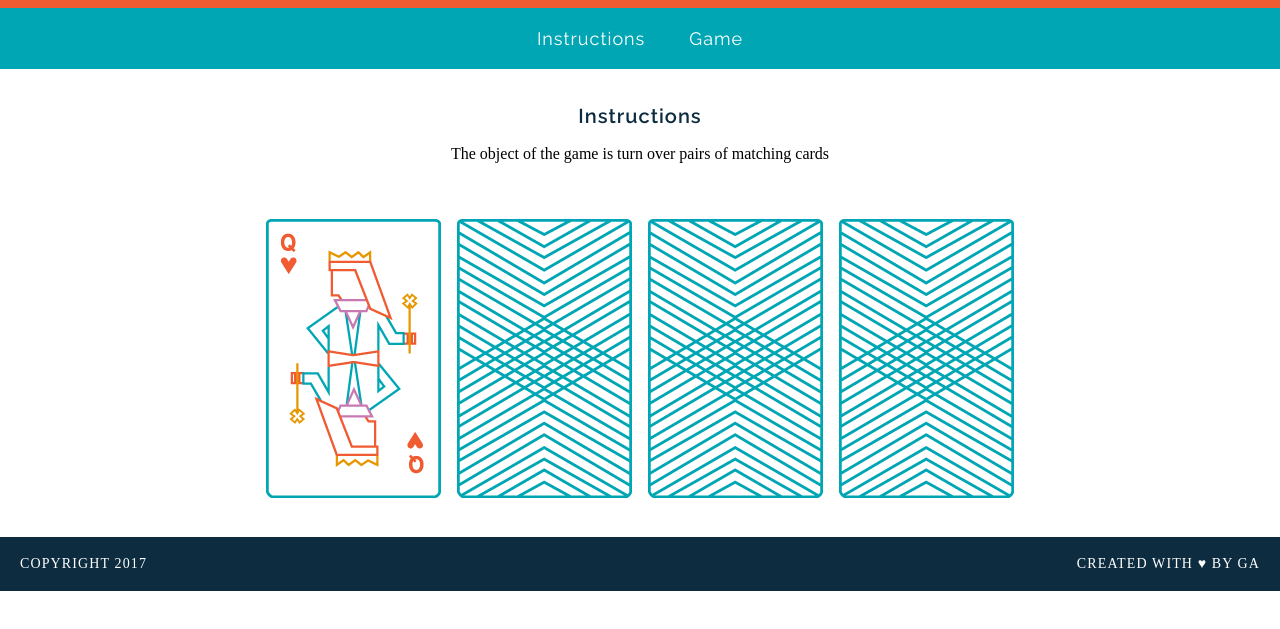
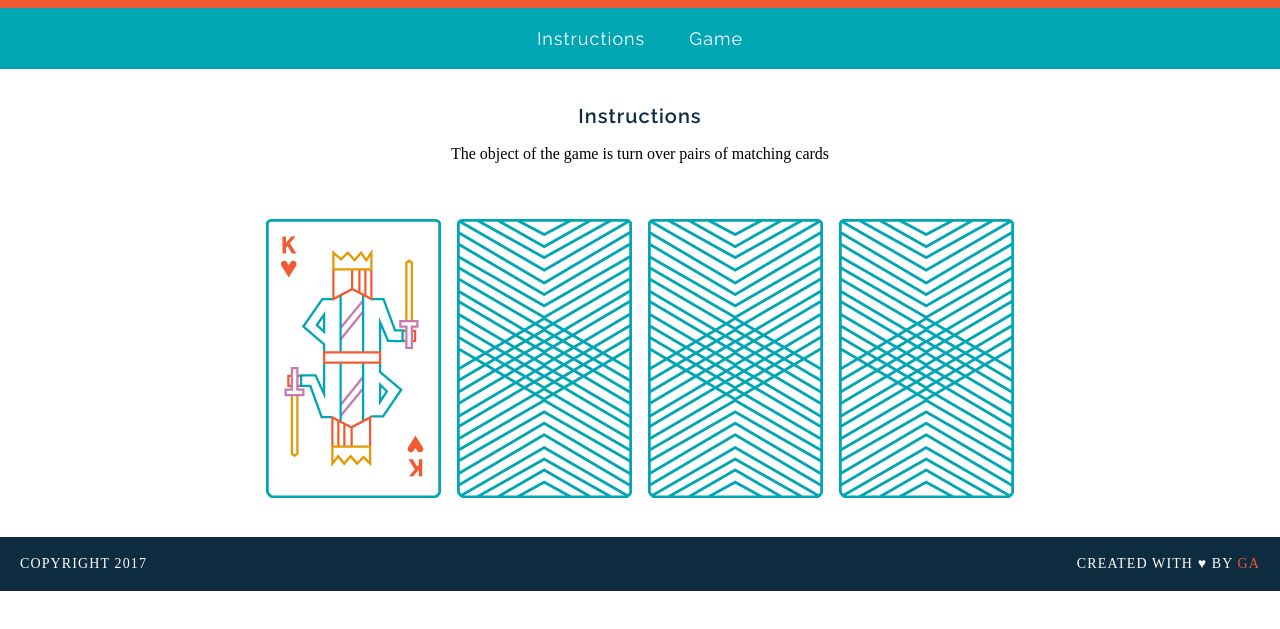
Before and after one commit to ericjbowman/wdi-fundamentals-memorygame, a plain HTML site: page memory_game/Index.html in a window 1280 px wide. Both pictures are taken after a click on the picture 353 px from the left and 463 px from the top of the page. Shown: the part 105-734 px from the top of the page. Drawn offline with Linux system fonts and the light colour scheme; a web font is replaced by a local one.

Commit message:
Randomized Cards

```diff
--- a/memory_game/css/style.css
+++ b/memory_game/css/style.css
@@ -60,12 +60,16 @@ footer {
   color: white;
   letter-spacing: .08em;
   font-weight: 500;
+  text-align: center;
 }
 .copyright {
   float: left;
 }
 .message {
   float: right;
+}
+.name {
+  color: #F15B31;
 }
 .clearfix:after {
 visibility: hidden;
--- a/memory_game/js/main.js
+++ b/memory_game/js/main.js
@@ -21,25 +21,25 @@ var cards = [
   }
 ];
 var cardsInPlay = [];
-function checkForMatch() {
-  if (cardsInPlay[0] === cardsInPlay[1]) {
-  alert("You found a match!");
+function flipCard() {
+  var ran = Math.random();
+  var rand = (ran * 3);
+  var rando = Math.floor(rand);
+  var cardId = this.getAttribute('data-id');
+  console.log("User flipped " + cards[rando].rank);
+  console.log(cards[rando].suit);
+  console.log(cards[rando].cardImage);
+  this.setAttribute('src', cards[rando].cardImage);
+  cardsInPlay.push(cards[rando].rank);
+  if ((cardsInPlay.length === 2) && (cardsInPlay[0] === cardsInPlay[1])) {
+    alert("You found a match!");
   }
-  else {
-  alert("Sorry, try again.");
+    else {
+      if ((cardsInPlay.length === 2) && (cardsInPlay[0] !== cardsInPlay[1])) {
+        alert("Sorry, try again");
+      }
+    }
   }
-}
-function flipCard() {
-  var cardId = this.getAttribute('data-id');
-  console.log("User flipped " + cards[cardId].rank);
-  console.log(cards[cardId].suit);
-  console.log(cards[cardId].cardImage);
-  cardsInPlay.push(cards[cardId].rank);
-  this.setAttribute('src', cards[cardId].cardImage);
-  if (cardsInPlay.length === 2) {
-    checkForMatch();
-  }
-}
 function createBoard() {
   for (var i = 0; i < cards.length; i++) {
   var cardElement = document.createElement('img');
```
